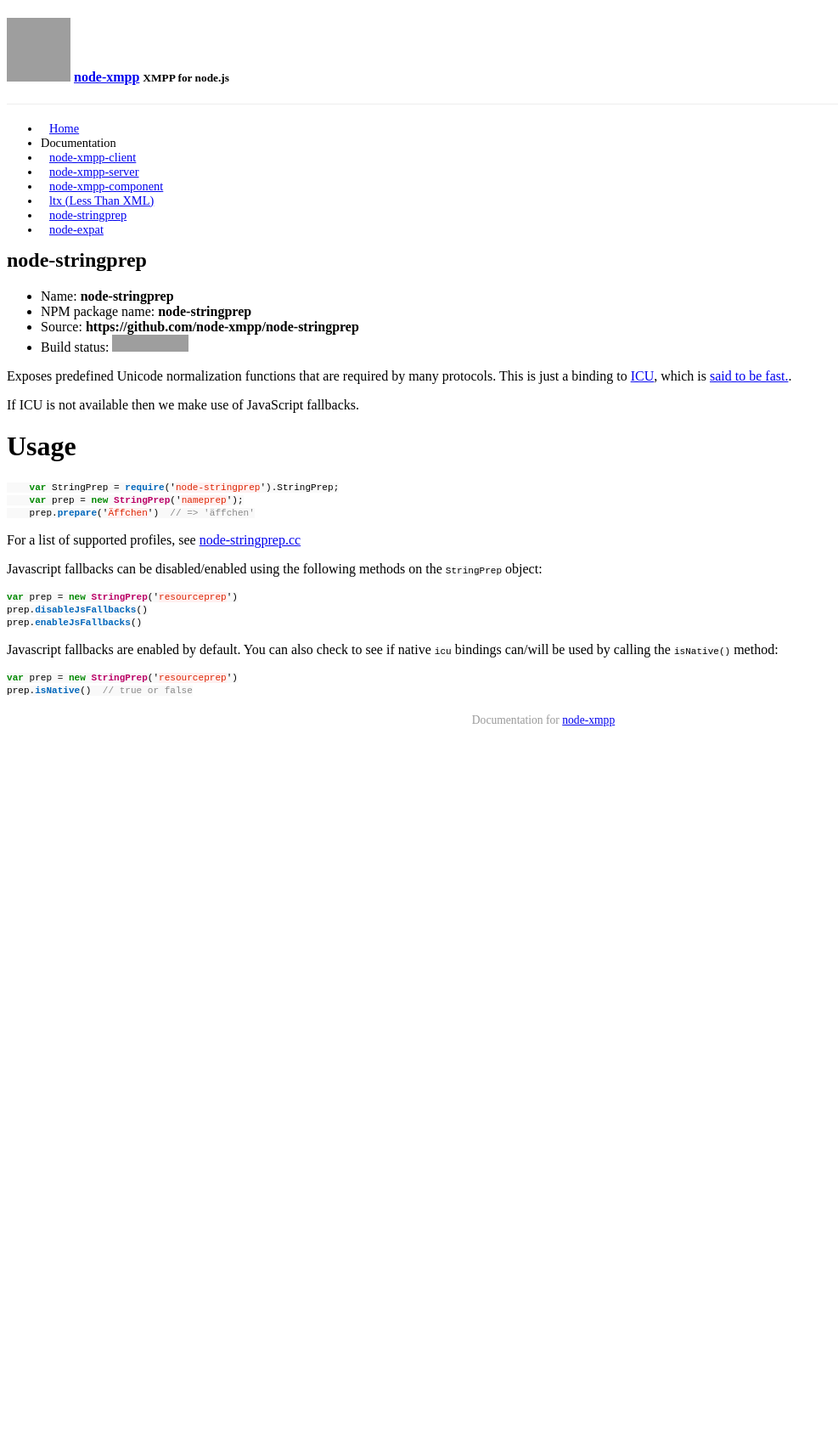
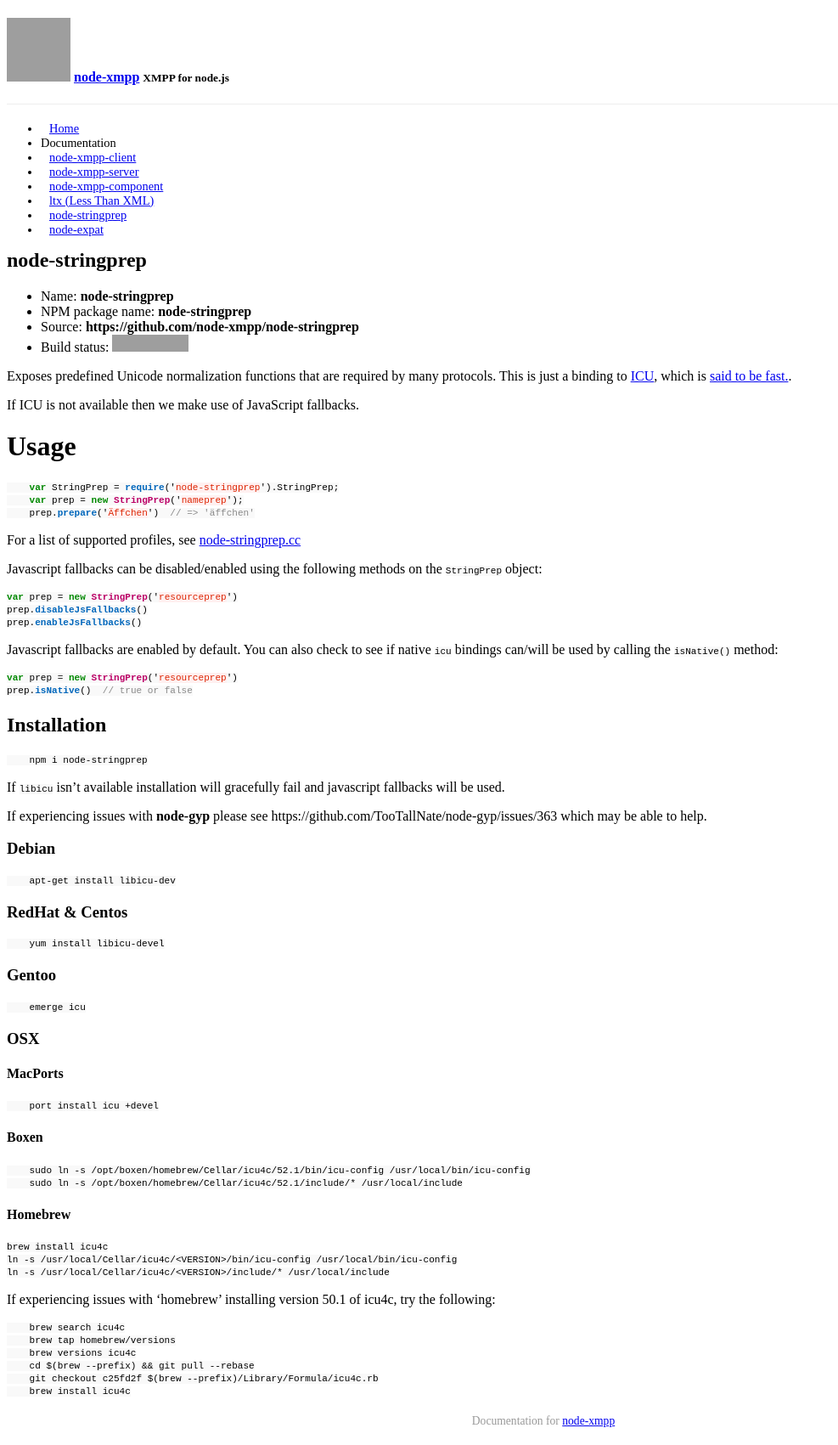
Before and after one commit to node-xmpp/node-xmpp.github.io, a Jekyll site: the page built from _posts/2014-03-16-nodestringprep.md, in a window 1280 px wide. Shown: the whole page at 85% size, without its empty margins (0-987 px from the left). Built offline with Jekyll 4.4.1, drawn with Linux system fonts in a browser that asks for light colours; Markdown is read by kramdown in place of the engine named in the settings; a style sheet for code colours, icons or effects is not loaded; before the commit the page ends 900 px from its top, so only the background shows below that; grey boxes are pictures that could not be loaded.

Commit message:
Update 2014-03-16-nodestringprep.md

````diff
--- a/_posts/2014-03-16-nodestringprep.md
+++ b/_posts/2014-03-16-nodestringprep.md
@@ -5,7 +5,6 @@
 date: 2014-03-16 13:17:18
 order: 5
 ---
-
 
 * Name: __node-stringprep__
 * NPM package name: __node-stringprep__
@@ -15,7 +14,6 @@
 Exposes predefined Unicode normalization functions that are required by many protocols. This is just a binding to [ICU](http://icu-project.org/), which is [said to be fast.](http://ayena.de/node/74).
 
 If ICU is not available then we make use of JavaScript fallbacks.
-
 
 # Usage
 
@@ -41,3 +39,61 @@
 var prep = new StringPrep('resourceprep')
 prep.isNative()  // true or false
 ```
+
+## Installation
+
+```
+    npm i node-stringprep
+```
+
+If `libicu` isn't available installation will gracefully fail and javascript fallbacks will be used.
+
+If experiencing issues with __node-gyp__ please see https://github.com/TooTallNate/node-gyp/issues/363 which may be able to help.
+
+### Debian
+
+```
+    apt-get install libicu-dev
+```
+
+### RedHat & Centos
+
+```
+    yum install libicu-devel
+```
+
+### Gentoo ###
+
+```
+    emerge icu
+```
+
+### OSX
+#### MacPorts
+
+```
+    port install icu +devel
+```
+
+#### Boxen
+
+```
+    sudo ln -s /opt/boxen/homebrew/Cellar/icu4c/52.1/bin/icu-config /usr/local/bin/icu-config
+    sudo ln -s /opt/boxen/homebrew/Cellar/icu4c/52.1/include/* /usr/local/include
+```
+
+#### Homebrew
+    brew install icu4c
+    ln -s /usr/local/Cellar/icu4c/<VERSION>/bin/icu-config /usr/local/bin/icu-config
+    ln -s /usr/local/Cellar/icu4c/<VERSION>/include/* /usr/local/include
+
+If experiencing issues with 'homebrew' installing version 50.1 of icu4c, try the following:
+
+```
+    brew search icu4c
+    brew tap homebrew/versions
+    brew versions icu4c
+    cd $(brew --prefix) && git pull --rebase
+    git checkout c25fd2f $(brew --prefix)/Library/Formula/icu4c.rb
+    brew install icu4c
+```
````
